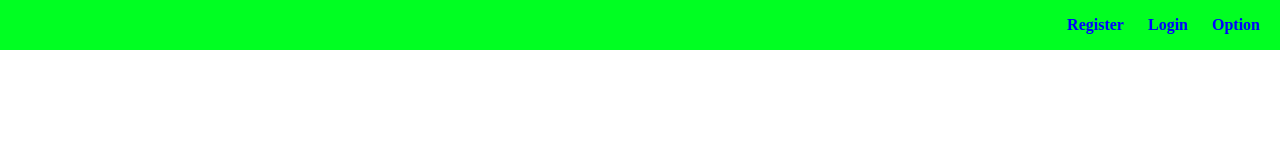
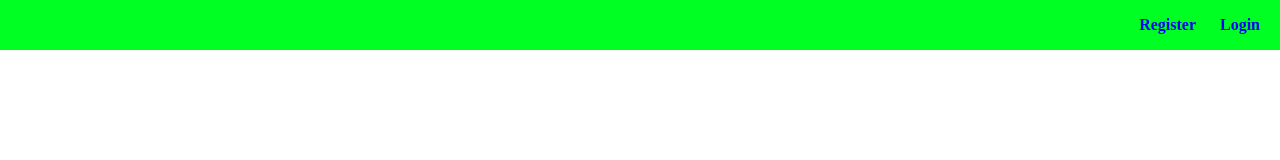
Before and after one commit to MikeDavidsonMPS/RegisterPage2, a plain HTML site: page index.html in a window 1280 px wide. Drawn offline with Linux system fonts and the light colour scheme.

Commit message:
Update index.html

```diff
--- a/index.html
+++ b/index.html
@@ -11,7 +11,6 @@
         <ul>
             <li>Register</li>
             <li>Login</li>
-            <li>Option</li>
         </ul>
     </nav>
 </body>
```
